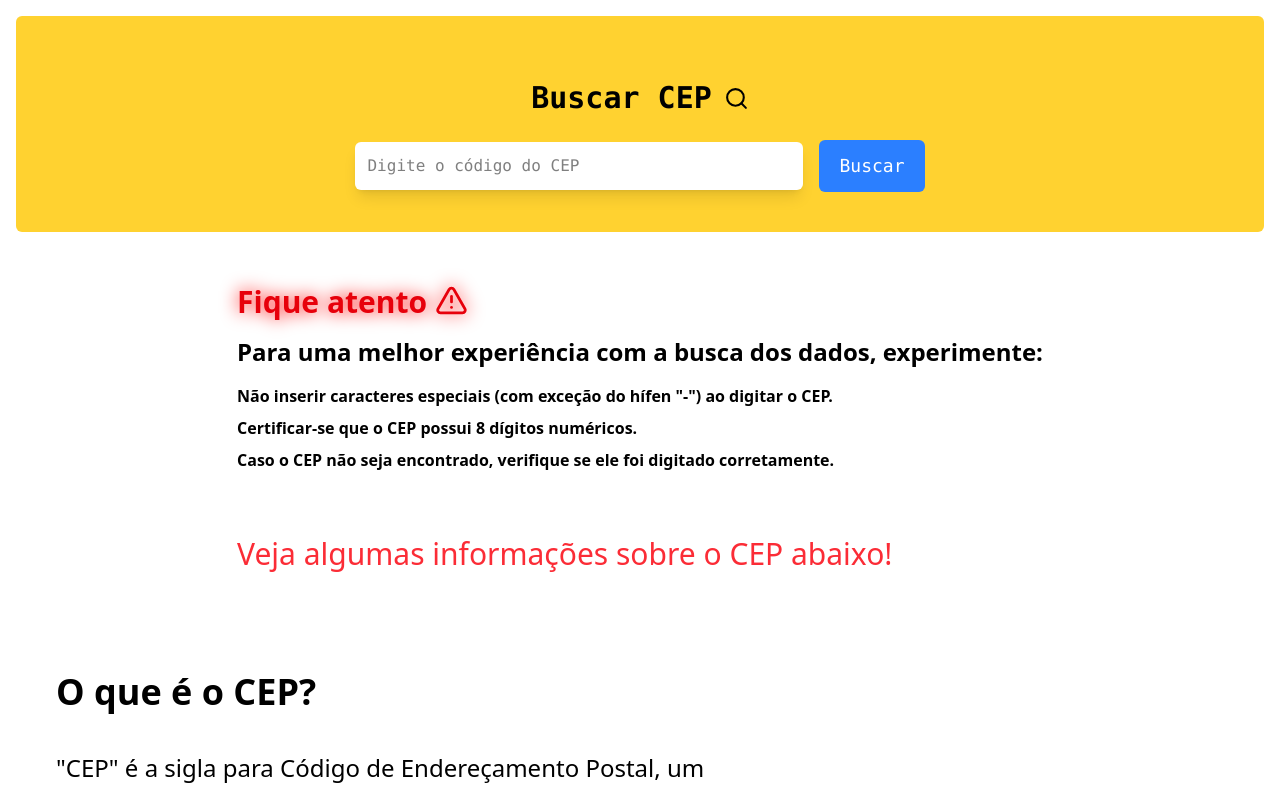
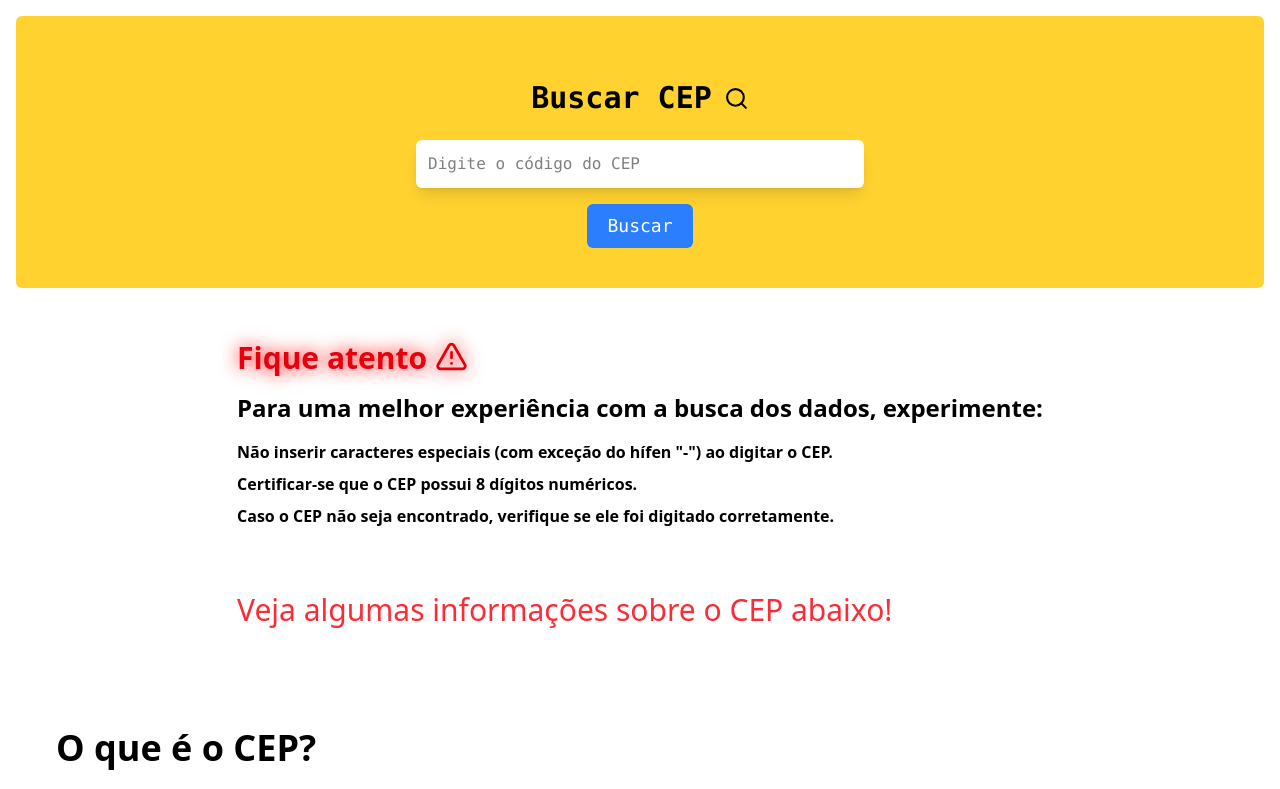
Before and after one commit to rodrigog10/buscar-cep, a Next.js app: page / in a window 1280 px wide. Shown: the top 789 px of the page. Built offline with nearby package versions, Linux system fonts and the light colour scheme.

Commit message:
ajuste no imput

```diff
--- a/src/app/components/InputField.tsx
+++ b/src/app/components/InputField.tsx
@@ -53,7 +53,7 @@ export default function InputField() {
 
   return (
     <>
-      <div className="flex md:flex-row justify-center items-center gap-4 w-full mx-auto">
+      <div className="flex flex-col justify-center items-center gap-4 w-full mx-auto">
         <input
           type="text"
           placeholder="Digite o código do CEP"
@@ -65,7 +65,7 @@ export default function InputField() {
         <button
           onClick={handleSearch}
           disabled={loading}
-          className="w-full md:w-auto text-lg bg-blue-500 font-mono text-white px-5 py-3 rounded-md transition duration-300 hover:bg-blue-600 disabled:bg-gray-400"
+          className="w-full md:w-auto text-lg bg-blue-500 font-mono text-white px-5 py-2 rounded-md transition duration-300 hover:bg-blue-600 disabled:bg-gray-400"
         >
           {loading ? "Buscando..." : "Buscar"}
         </button>
```
